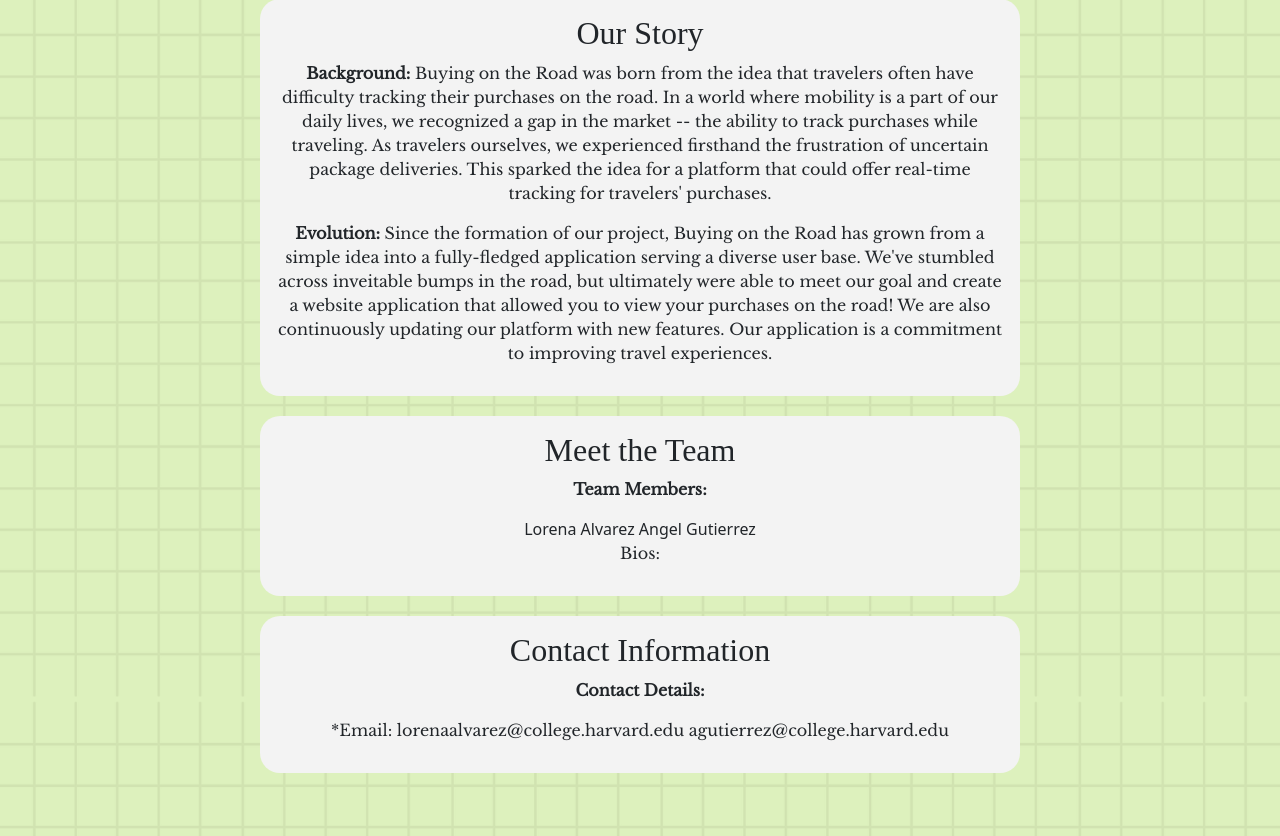
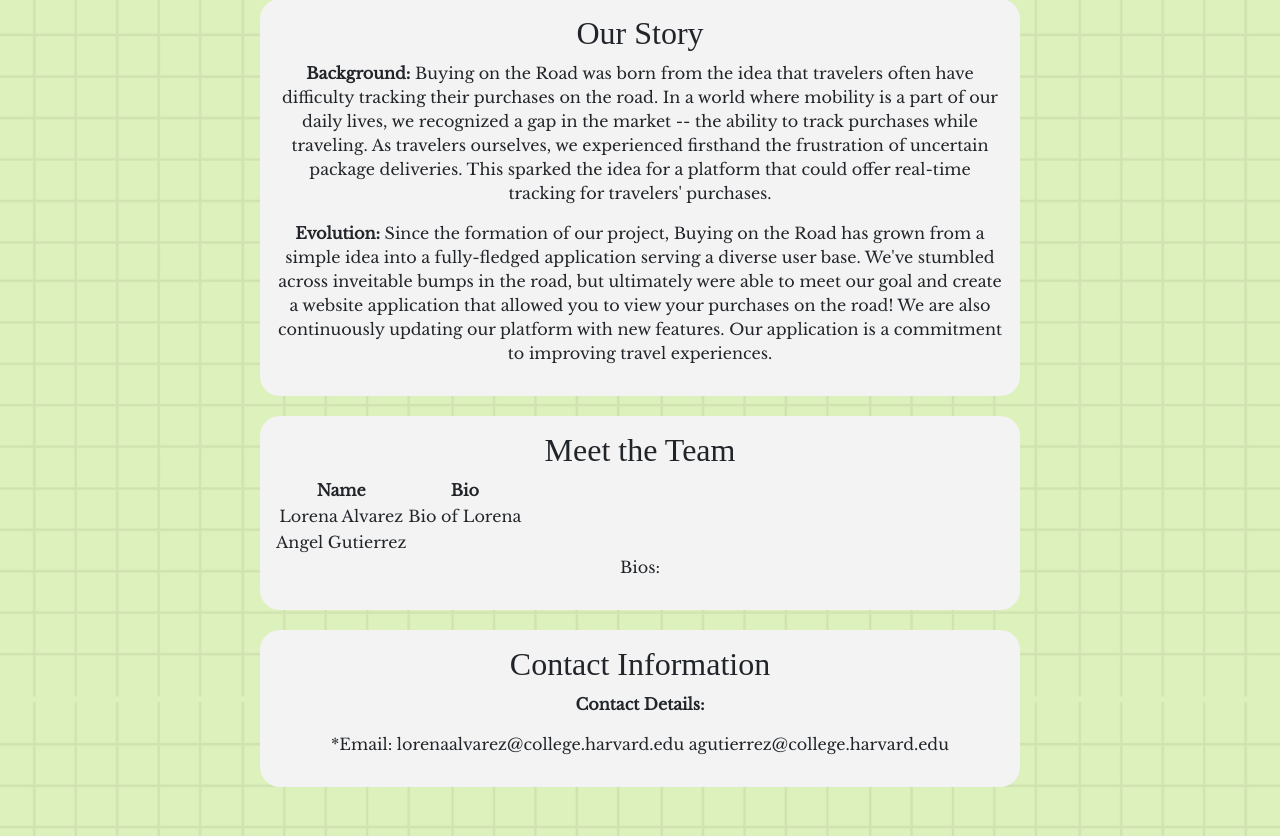
Before and after one commit to lorenaalv/cs50_project, a Flask app: page / in a window 1280 px wide. Shown: the part 1005-1841 px from the top of the page. Run offline with Flask 3, Linux system fonts and the light colour scheme; a user stored in the database is signed in; some libraries are stand-ins or nearby versions; some web fonts are replaced.

Commit message:
Thu, Dec 7, 2023, 1:11 AM -05:00

```diff
--- a/templates/index.html
+++ b/templates/index.html
@@ -46,8 +46,19 @@
 
         <section class="team-section">
             <h2>Meet the Team</h2>
-            <p><strong>Team Members:</strong>
-              <table>Lorena Alvarez Angel Gutierrez</table>
+              <table>
+                <tr>
+                  <th>Name</th>
+                  <th>Bio</th>
+                </tr>
+                <tr>
+                    <td>Lorena Alvarez</td>
+                    <td>Bio of Lorena</td>
+                </tr>
+                <tr>
+                    <td>Angel Gutierrez</td>
+                </tr>
+              </table>
             <p>Bios: </p>
         </section>
 
```
